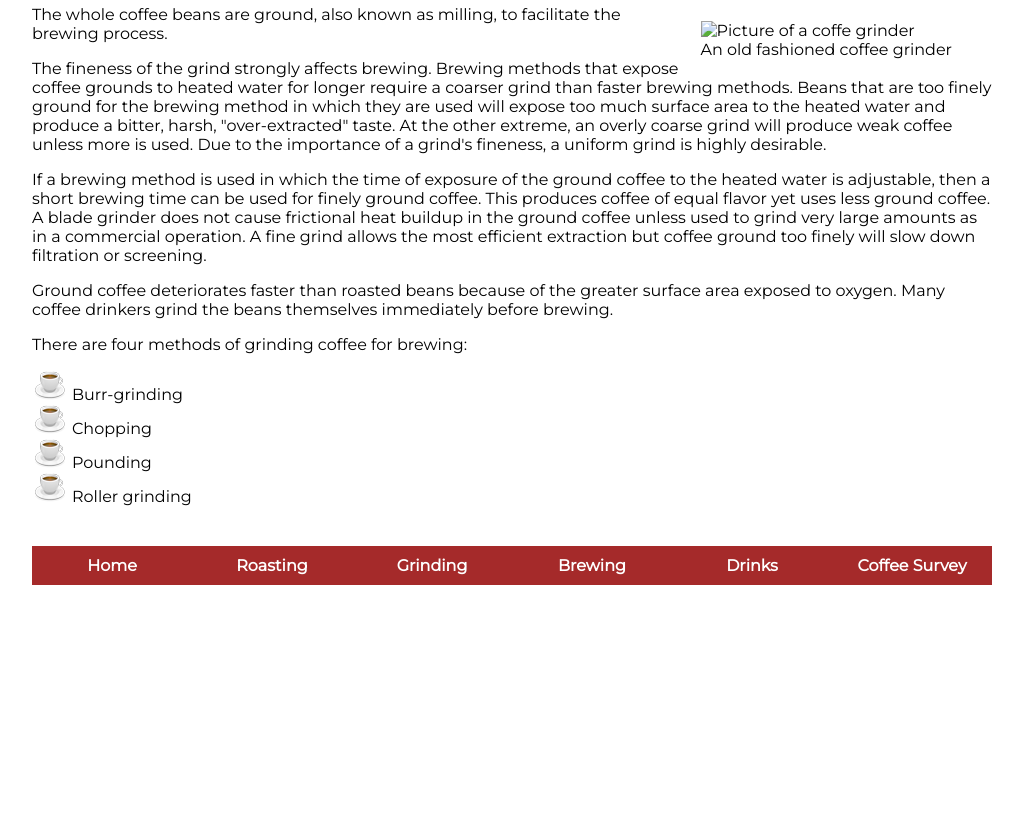
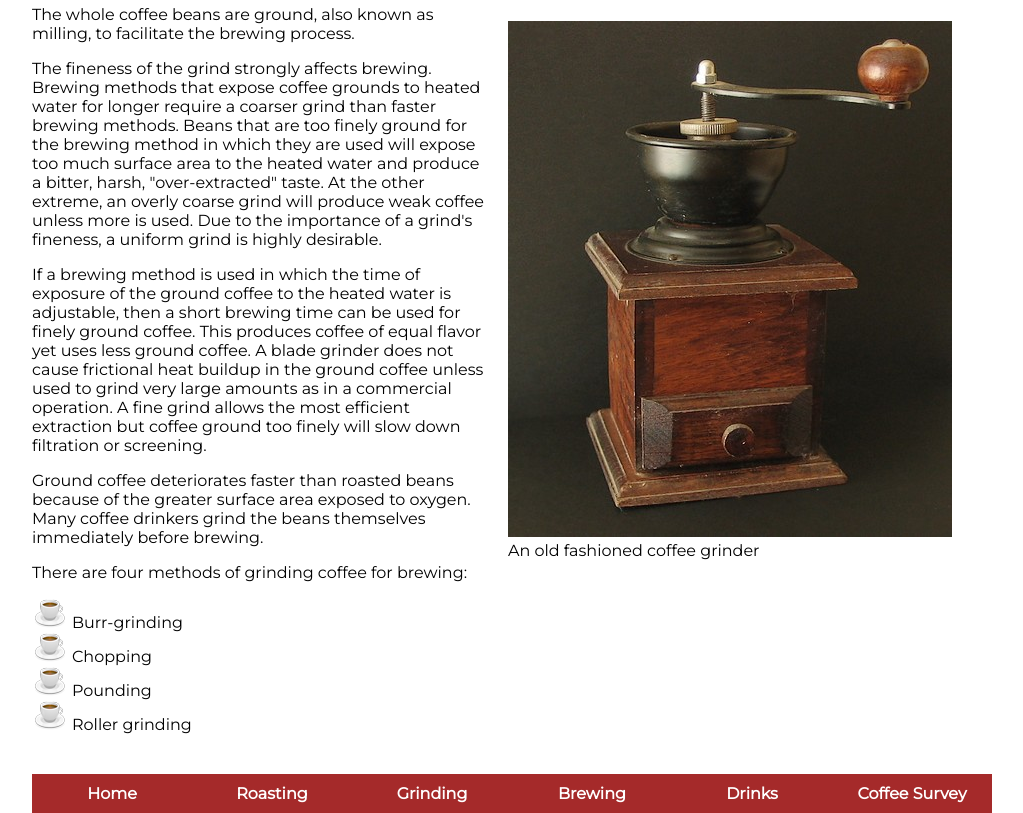
Before and after one commit to momin2115/coffee, a plain HTML site: page grinding.html in a window 1280 px wide. Shown: the part 255-1068 px from the top of the page, without its empty margins (128-1151 px from the left). Before the commit the page ends 840 px from the top, so only its background shows below. Drawn offline with Linux system fonts and the light colour scheme; files whose address does not match are found by name.

Commit message:
Update grinding.html

```diff
--- a/grinding.html
+++ b/grinding.html
@@ -25,7 +25,7 @@
 </header>
 <h1>Coffee Grinding</h1>
 <figure class="photo-right">
-<img src="images/coffee-grinder.jpg" alt='Picture of a coffe grinder' width="444px" height="516px">
+<img src="coffee-grinder.jpg" alt='Picture of a coffe grinder' width="444px" height="516px">
 <figcaption> An old fashioned coffee grinder</figcaption>
 </figure>
 <p>The whole coffee beans are ground, also known as milling, to facilitate the brewing process.</p>
```
